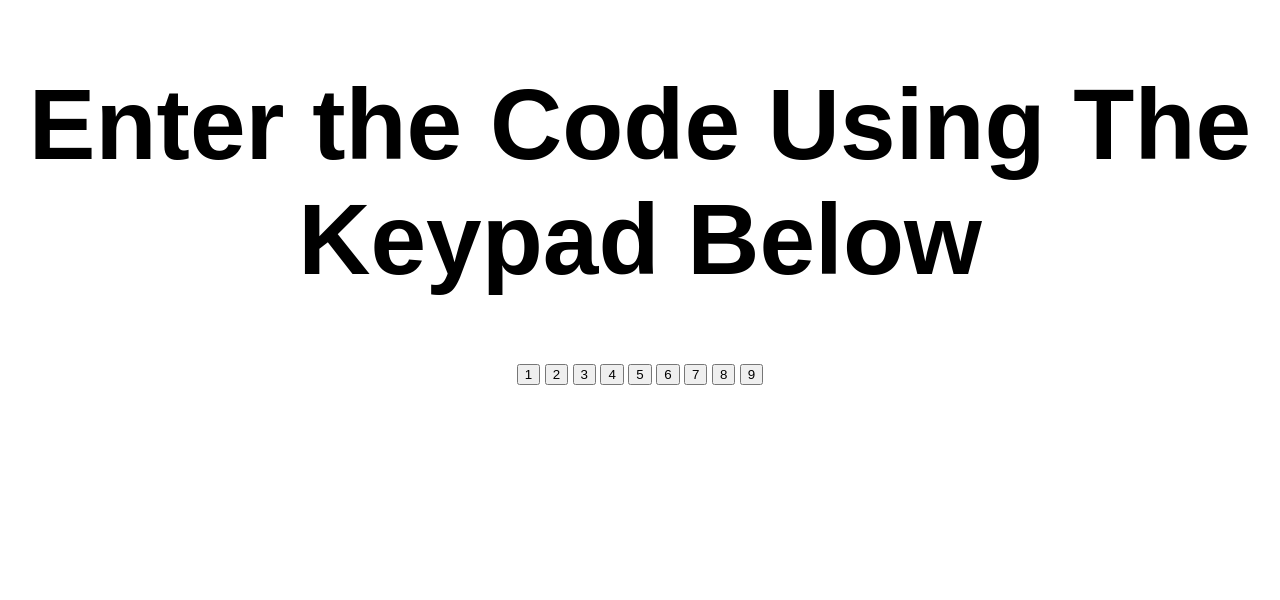
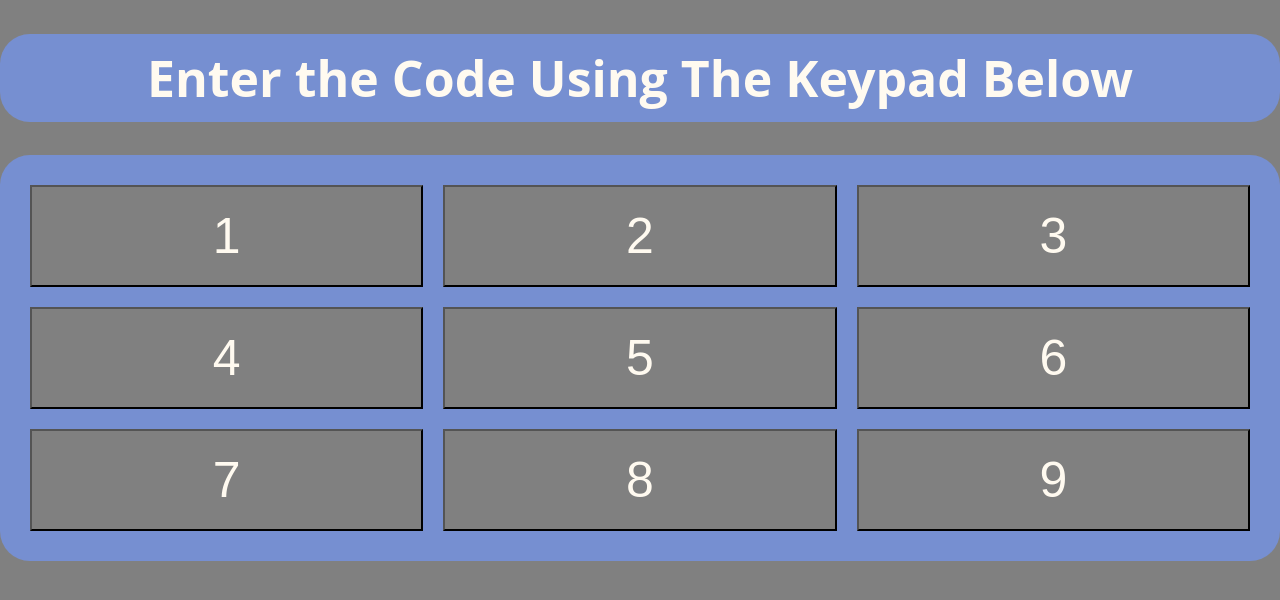
Before and after one commit to EGMS-DEV/EGMS-DEV.github.io, a plain HTML site: page keypad2.html in a window 1280 px wide. Drawn offline with Linux system fonts and the light colour scheme.

Commit message:
Update keypad2.html

```diff
--- a/keypad2.html
+++ b/keypad2.html
@@ -3,7 +3,7 @@
   <script>
    </script>
     <head>
-    <link rel="stylesheet" href="style.css" />
+    <link rel="stylesheet" href="keypad.css" />
   </head>
   <body>
    <h1>Enter the Code Using The Keypad Below</h1>
```
